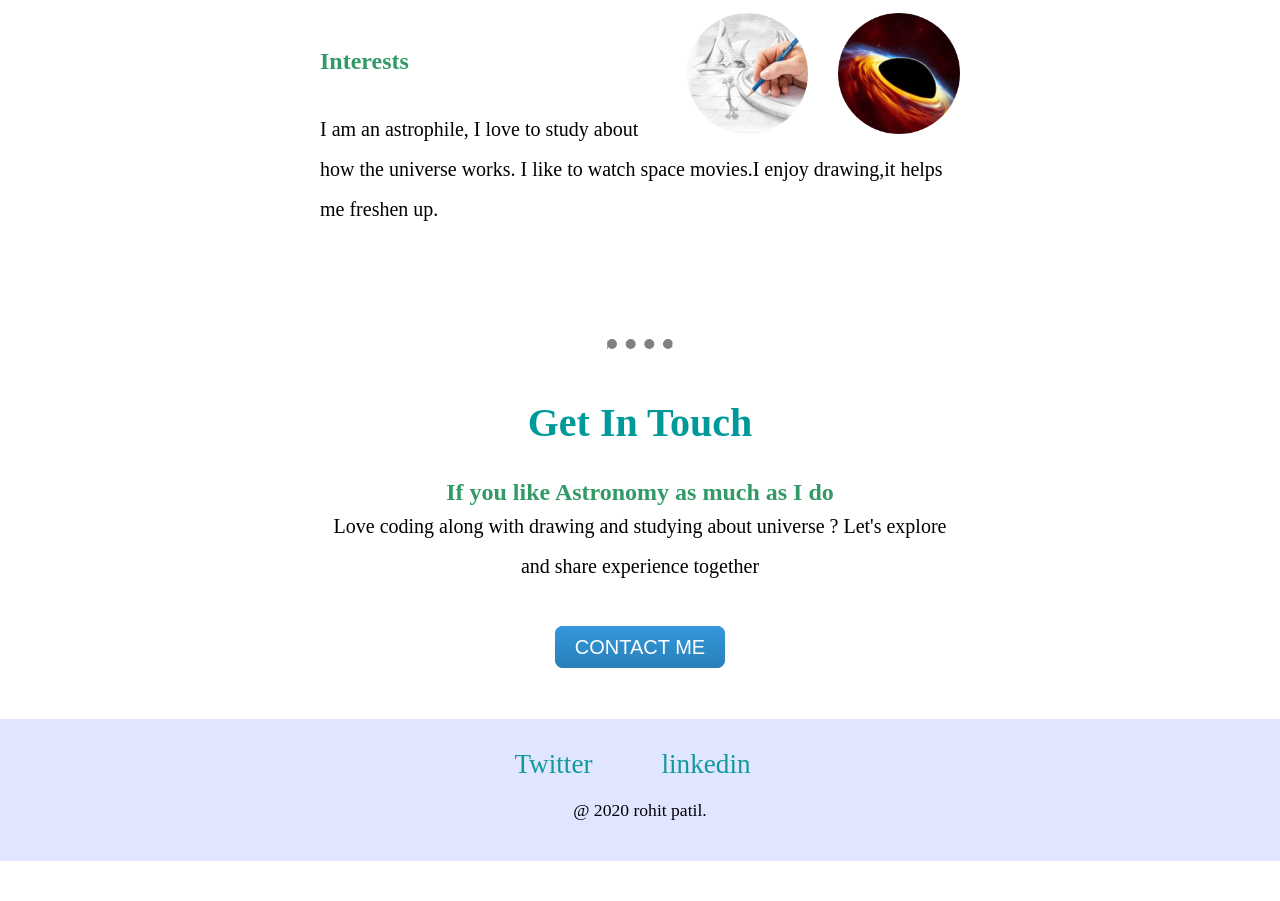
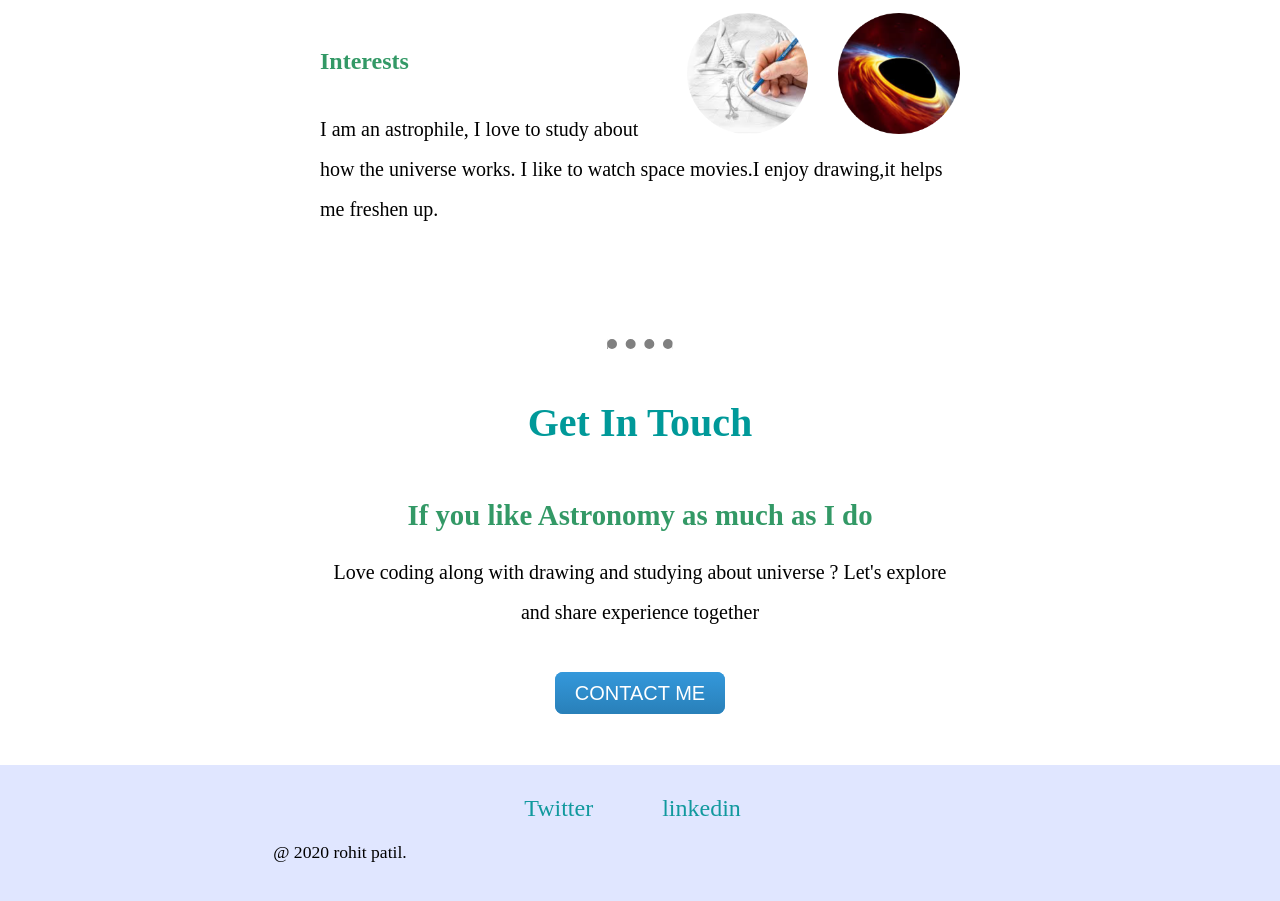
Before and after one commit to rohitpatilweb/cv, a plain HTML site: page index.html in a window 1280 px wide. Shown: the part 2011-2912 px from the top of the page. Before the commit the page ends 2872 px from the top, so only its background shows below. Drawn offline with Linux system fonts and the light colour scheme; a web font is replaced by a local one.

Commit message:
Update styles.css

```diff
--- a/css/styles.css
+++ b/css/styles.css
@@ -20,7 +20,8 @@ h3{
 .h3middle{
   margin:auto;
   width:60%;
-font-size: 1.5rem;
+  padding:20px;
+font-size: 1.8rem;
 }
 p{
 font-size: 1.25rem;
@@ -65,11 +66,13 @@ color: gray;
   padding-bottom: 60px;
 }
 .link{
+  font-size:1.5rem;
   color: #11999E;
   padding: 25px;
   padding-right:40px;
 }
 .copyright{
+  width:50%;
   padding: 20px;
 font-size: 1.1rem;
 }
```
